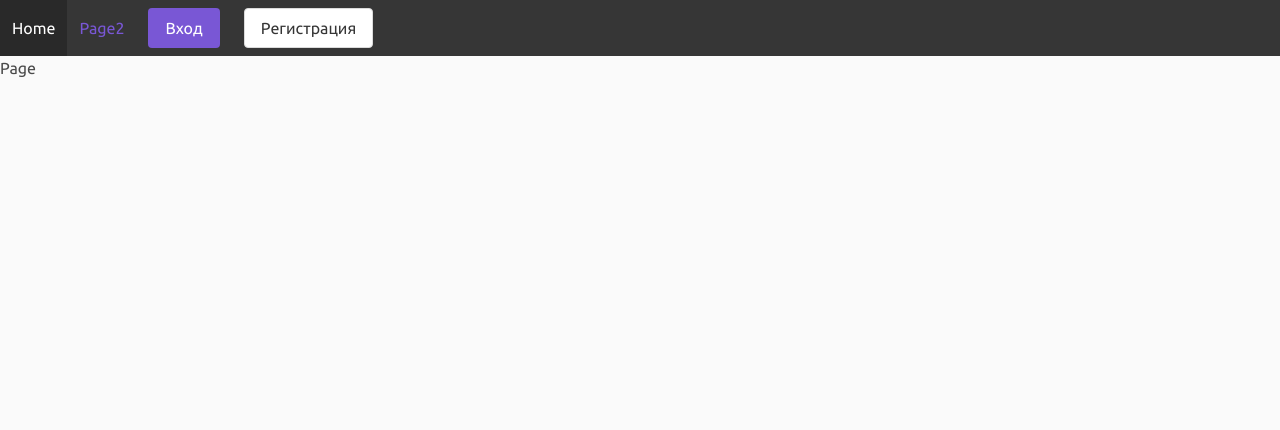
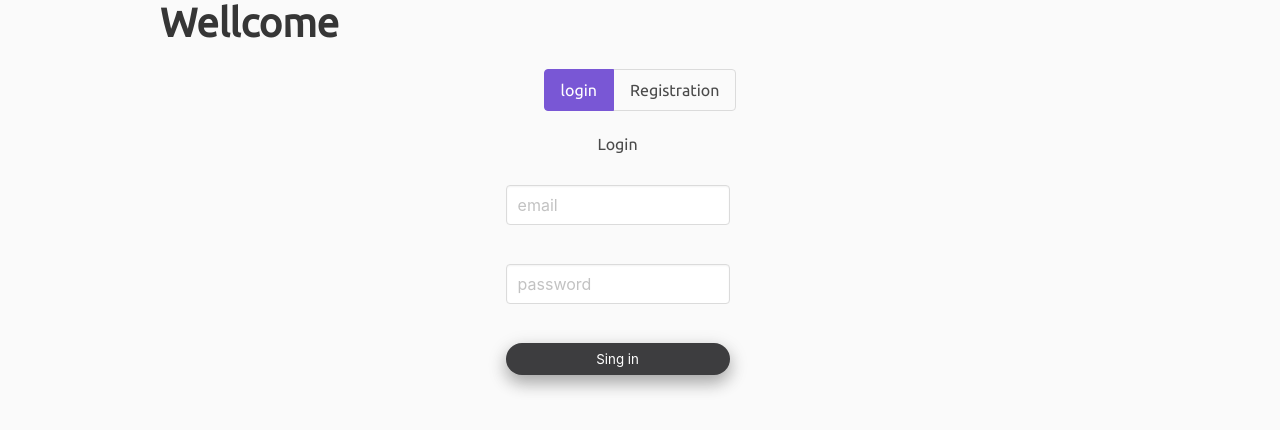
Before and after one commit to mitisit89/NoteApp, a Vue app in the folder client/: page /page2 in a window 1280 px wide. Shown: the top 430 px of the page. Built offline with nearby package versions, Linux system fonts and the light colour scheme.

Commit message:
New login page  reworked

```diff
--- a/client/src/App.vue
+++ b/client/src/App.vue
@@ -1,17 +1,15 @@
 <template>
   <div id="app">
-    <NavMenu/>
-    <router-view/>
+    <WellcomePage/>
   </div>
 </template>
 <script>
-import NavMenu from "@/components/NavMenu";
 import "material-design-icons/iconfont/material-icons.css";
-
+import WellcomePage  from '@/views/WellcomePage'
 import 'buefy/dist/buefy.css'
 export default {
   components: {
-    NavMenu,
+   WellcomePage
   },
 };
 </script>
--- a/client/src/components/NavMenu.vue
+++ b/client/src/components/NavMenu.vue
@@ -12,14 +12,6 @@
             </b-navbar-item>
             <b-navbar-item>
               <a v-on:click="logout" href="/">Выход</a>
-            </b-navbar-item>
-          </template>
-          <template  v-else>
-            <b-navbar-item>
-              <router-link  class="button is-primary" to="/login">Вход</router-link>
-            </b-navbar-item>
-            <b-navbar-item>
-              <router-link class="button"  to="/registration">Регистрация </router-link>
             </b-navbar-item>
           </template>
     </template>
--- a/client/src/components/RegForm.vue
+++ b/client/src/components/RegForm.vue
@@ -7,7 +7,7 @@
       <b-input v-model="username" />
     </b-field>
     <b-field label="Password">
-      <b-input type="password" v-model="password" password-reveal> </b-input>
+      <b-input type="password"  v-model="password" password-reveal> </b-input>
     </b-field>
     <b-button class="button is-primary" native-type=submit>Подтвердить</b-button>
   </form>
--- a/client/src/router.js
+++ b/client/src/router.js
@@ -2,9 +2,7 @@ import Vue from "vue";
 import Router from "vue-router";
 import Home from "@/views/Home";
 import Page2 from "@/views/Page2";
-import Login from "@/views/Login";
 import CreateNote from "@/views/CreateNote";
-import Registration from "@/views/Registration";
 import store from "@/store";
 Vue.use(Router);
 //переделать
@@ -20,29 +18,19 @@ const ifLogin = (to, from, next) => {
     next();
     return;
   }
-  next("/login");
+  next("/home");
 };
 
 export default new Router({
   mode: "history",
   routes: [
     {
-      path: "/",
+      path: "/home",
       component: Home,
     },
     {
       path: "/page2",
       component: Page2,
-      beforeEnter: ifNotLogin,
-    },
-    {
-      path: "/login",
-      component: Login,
-      beforeEnter: ifNotLogin,
-    },
-    {
-      path: "/registration",
-      component: Registration,
       beforeEnter: ifNotLogin,
     },
     {
--- a/client/src/views/Home.vue
+++ b/client/src/views/Home.vue
@@ -1,5 +1,7 @@
 <template>
   <div class="container">
+    <NavMenu />
+    <router-view/>
     <div class="row">
       <RecipeCard
         v-for="post of getPosts"
@@ -14,9 +16,12 @@
 <script>
 import RecipeCard from "@/components/RecipeCard";
 import { mapGetters, mapActions } from "vuex";
+import NavMenu from "@/components/NavMenu"
+
 export default {
   components: {
     RecipeCard,
+    NavMenu,
   },
   computed: mapGetters(["getPosts"]),
   async mounted() {
--- /dev/null
+++ b/client/src/views/WellcomePage.vue
@@ -0,0 +1,28 @@
+<template>
+  <div class="container is-max-desktop">
+      <h2 class="title is-2">Wellcome</h2>
+    <b-tabs v-model="activeTab" position="is-centered" type="is-toggle"  class="block">
+      <b-tab-item label="login"> <Login /></b-tab-item>
+      <b-tab-item label="Registration" >
+        <Registration />
+      </b-tab-item>
+    </b-tabs>
+  </div>
+</template>
+
+<script>
+import Login from "@/views/Login.vue";
+import Registration from "@/views/Registration.vue";
+export default {
+  components: { Login, Registration },
+  data() {
+    return {
+      activeTab: 0,
+    };
+  },
+};
+</script>
+
+<style scoped>
+
+</style>>
```
